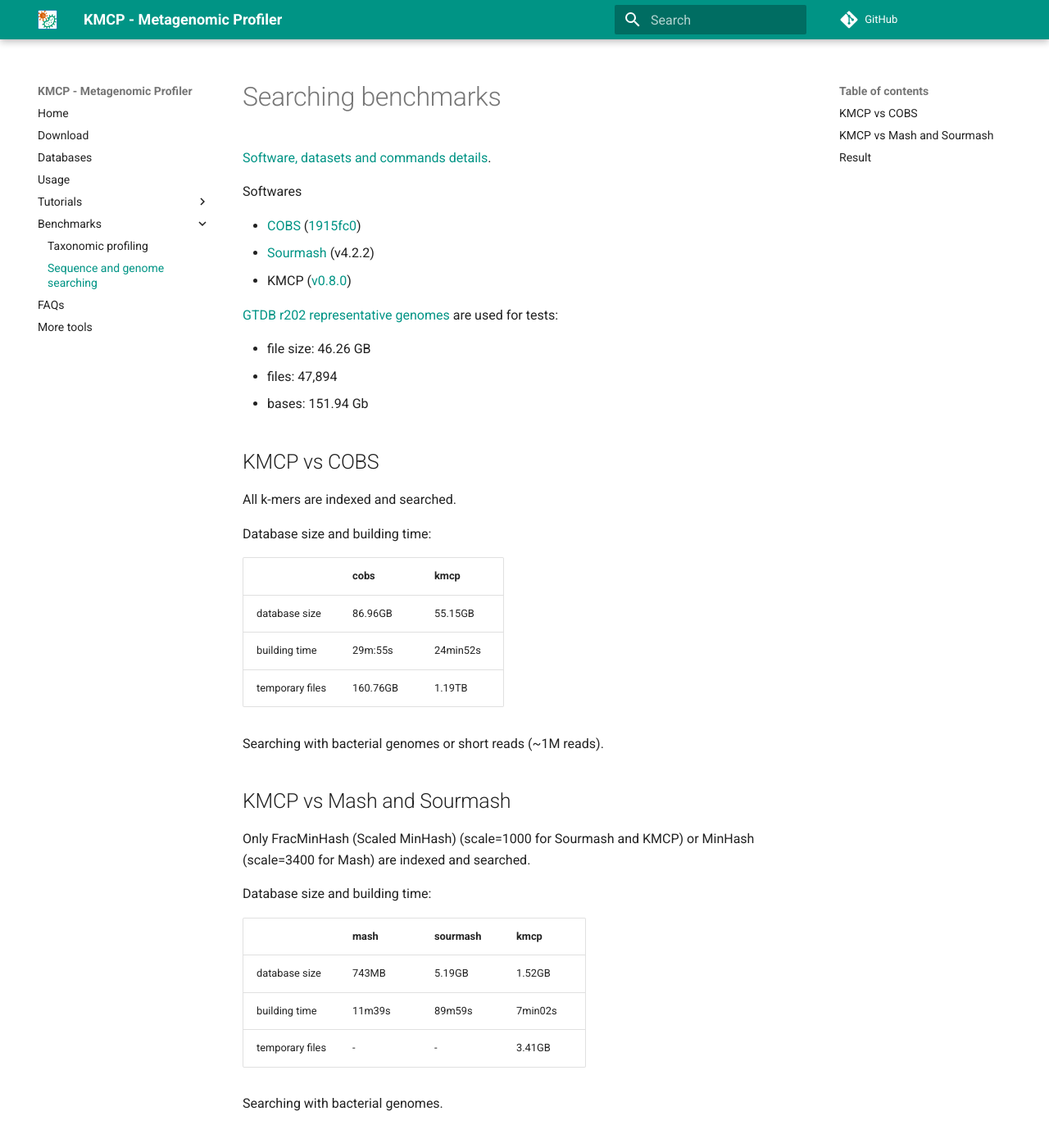
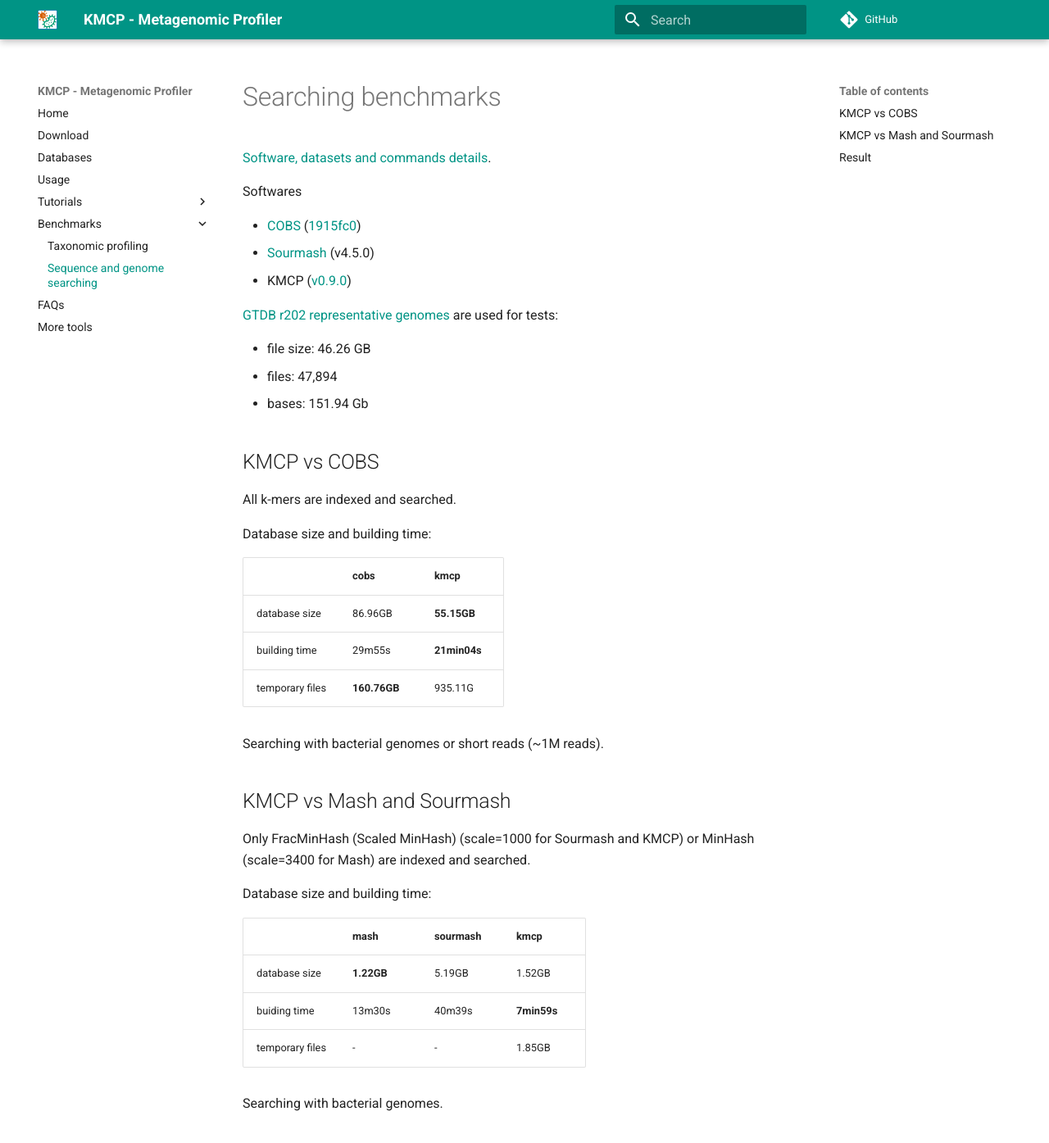
Before and after one commit to shenwei356/kmcp, an MkDocs documentation site: the page built from docs/benchmark/searching/index.md, in a window 1280 px wide and 1400 px high. Shown: the top 1395 px of the window at 82% size. Built offline with MkDocs 1.6.1 and Material for MkDocs 9.7.7, drawn with Linux system fonts in a browser that asks for light colours; comment, search, counter and statistics services are not loaded.

Commit message:
update figures and docs

```diff
--- a/docs/benchmark/searching/index.md
+++ b/docs/benchmark/searching/index.md
@@ -5,8 +5,8 @@
 Softwares
 
 - [COBS](https://github.com/bingmann/cobs) ([1915fc0](https://github.com/bingmann/cobs/commit/1915fc061bbe47946116b4a051ed7b4e3f3eca15))
-- [Sourmash](https://github.com/dib-lab/sourmash) (v4.2.2)
-- KMCP ([v0.8.0](https://github.com/shenwei356/kmcp/releases/tag/v0.8.0))
+- [Sourmash](https://github.com/dib-lab/sourmash) (v4.5.0)
+- KMCP ([v0.9.0](https://github.com/shenwei356/kmcp/releases/tag/v0.9.0))
 
 [GTDB r202 representative genomes](https://data.ace.uq.edu.au/public/gtdb/data/releases/release202/202.0/genomic_files_reps/gtdb_genomes_reps_r202.tar.gz) are used for tests:
 
@@ -22,9 +22,9 @@
 
 |               |cobs      |kmcp     |
 |:--------------|:---------|:--------|
-|database size  | 86.96GB  | 55.15GB |
-|building time  | 29m:55s  | 24min52s|
-|temporary files| 160.76GB | 1.19TB  |
+|database size  | 86.96GB  | **55.15GB** |
+|building time  | 29m55s   | **21min04s**|
+|temporary files| **160.76GB** | 935.11G |
 
 Searching with bacterial genomes or short reads (~1M reads).
 
@@ -36,9 +36,9 @@
 
 |               |mash   |sourmash  |kmcp    |
 |:--------------|:------|:---------|:-------|
-|database size  |743MB  | 5.19GB   | 1.52GB |
-|building time  |11m39s | 89m59s   | 7min02s|
-|temporary files|-      |-         | 3.41GB |
+|database size  |**1.22GB** | 5.19GB   | 1.52GB |
+|buiding time   |13m30s | 40m39s   | **7min59s**|
+|temporary files|-      |-         | 1.85GB |
 
 
 Searching with bacterial genomes.
```
Also changed, not shown: CHANGELOG.md (+2 -1 lines), README.md (+17 -13 lines), benchmarks/searching/README.md (+2 -2 lines), benchmarks/searching/plot.md (+28 -0 lines), demo-profiling/README.md (+1 -1 lines), docs/database.md (+4 -2 lines), docs/tutorial/profiling/index.md (+8 -14 lines), docs/tutorial/profiling/profiling-steps.jpg (deleted), kmcp-workflow.jpg, kmcp.jpg.
